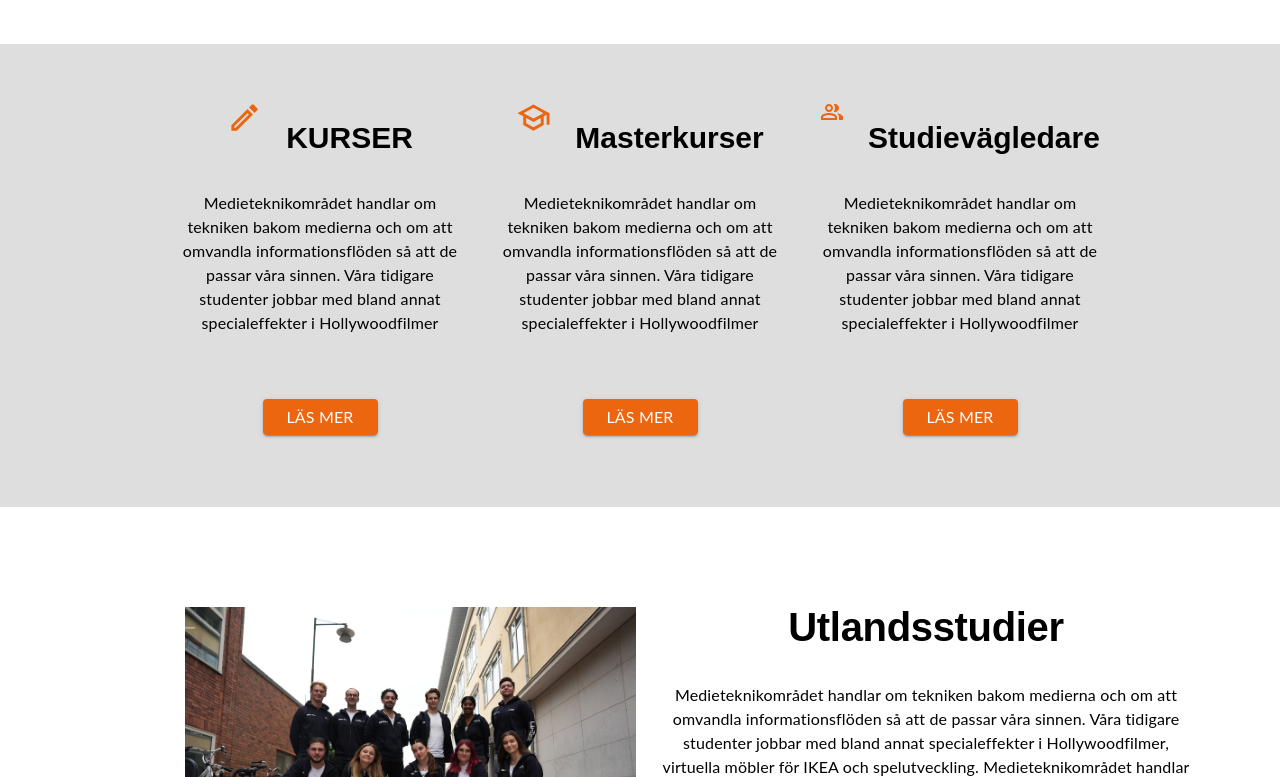
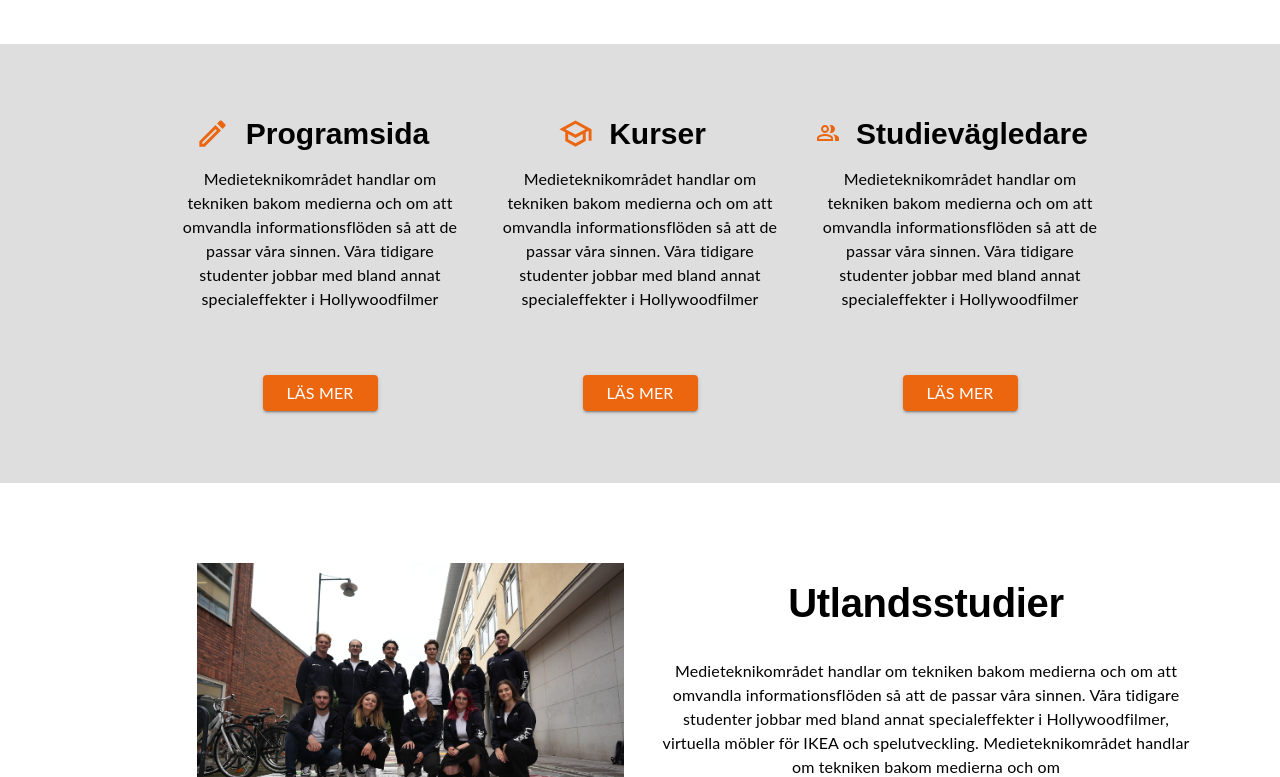
Before and after one commit to webbchef/medieteknik, a Next.js app: page /about in a window 1280 px wide. Shown: the part 963-1740 px from the top of the page. Built offline with nearby package versions, Linux system fonts and the light colour scheme.

Commit message:
external links on "om mt"

```diff
--- a/pages/about/index.tsx
+++ b/pages/about/index.tsx
@@ -156,17 +156,18 @@ const PresentationPage: NextPage = () => {
                 padding: 2,
               }}
             >
-              <Grid sx={{ display: "flex", justifyContent: "center" }}>
+              <Grid
+                sx={{
+                  display: "flex",
+                  justifyContent: "center",
+                  alignItems: "center",
+                }}
+              >
                 <CreateOutlinedIcon color="secondary" fontSize="large" />
 
-                <Grid sx={{ display: "flex", paddingLeft: 3 }}>
-                  <Typography
-                    variant="h3"
-                    sx={{ fontWeight: "bold", paddingBottom: 2 }}
-                  >
-                    KURSER
+                <Typography variant="h3" sx={{ fontWeight: "bold", m: 2 }}>
+                  Programsida
                 </Typography>
-                </Grid>
               </Grid>
 
               <Typography sx={{ marginBottom: 5 }}>
@@ -175,10 +176,11 @@ const PresentationPage: NextPage = () => {
                 tidigare studenter jobbar med bland annat specialeffekter i
                 Hollywoodfilmer
               </Typography>
-              {/* <Button variant="contained" size="small">
-                Läs mer
-              </Button> */}
-              <StyledButton src="/" external={true}>
+
+              <StyledButton
+                src="https://liu.se/utbildning/program/6cmen"
+                external={true}
+              >
                 Läs mer
               </StyledButton>
             </Grid>
@@ -193,17 +195,18 @@ const PresentationPage: NextPage = () => {
                 padding: 2,
               }}
             >
-              <Grid sx={{ display: "flex", justifyContent: "center" }}>
+              <Grid
+                sx={{
+                  display: "flex",
+                  justifyContent: "center",
+                  alignItems: "center",
+                }}
+              >
                 <SchoolOutlinedIcon color="secondary" fontSize="large" />
 
-                <Grid sx={{ display: "flex", paddingLeft: 3 }}>
-                  <Typography
-                    variant="h3"
-                    sx={{ fontWeight: "bold", paddingBottom: 2 }}
-                  >
-                    Masterkurser
+                <Typography variant="h3" sx={{ fontWeight: "bold", m: 2 }}>
+                  Kurser
                 </Typography>
-                </Grid>
               </Grid>
 
               <Typography sx={{ marginBottom: 5 }}>
@@ -212,10 +215,11 @@ const PresentationPage: NextPage = () => {
                 tidigare studenter jobbar med bland annat specialeffekter i
                 Hollywoodfilmer
               </Typography>
-              {/* <Button variant="contained" size="small">
-                Läs mer
-              </Button> */}
-              <StyledButton src="/" external={true}>
+
+              <StyledButton
+                src="https://studieinfo.liu.se/program/6CMEN"
+                external={true}
+              >
                 Läs mer
               </StyledButton>
             </Grid>
@@ -230,17 +234,18 @@ const PresentationPage: NextPage = () => {
                 padding: 2,
               }}
             >
-              <Grid sx={{ display: "flex", justifyContent: "center" }}>
+              <Grid
+                sx={{
+                  display: "flex",
+                  justifyContent: "center",
+                  alignItems: "center",
+                }}
+              >
                 <PeopleAltOutlinedIcon color="secondary" fontSize="medium" />
 
-                <Grid sx={{ paddingLeft: 3 }}>
-                  <Typography
-                    variant="h3"
-                    sx={{ fontWeight: "bold", paddingBottom: 2 }}
-                  >
+                <Typography variant="h3" sx={{ fontWeight: "bold", m: 2 }}>
                   Studievägledare
                 </Typography>
-                </Grid>
               </Grid>
 
               <Typography sx={{ marginBottom: 5 }}>
@@ -250,10 +255,10 @@ const PresentationPage: NextPage = () => {
                 Hollywoodfilmer
               </Typography>
 
-              {/* <Button variant="contained" size="small">
-                Läs mer
-              </Button> */}
-              <StyledButton src="/" external={true}>
+              <StyledButton
+                src="https://www.lith.liu.se/studievagledning/om-studievagledningen?l=sv"
+                external={true}
+              >
                 Läs mer
               </StyledButton>
             </Grid>
@@ -295,16 +300,13 @@ const PresentationPage: NextPage = () => {
               Hollywoodfilmer, virtuella möbler för IKEA och spelutveckling.
               Medieteknikområdet handlar om tekniken bakom medierna och om
             </Typography>
-            <Grid
-              item
-              xs={12}
-              sx={{ display: "flex", justifyContent: "center", m: 4 }}
+
+            <StyledButton
+              src="https://liu.se/artikel/utlandsstudier"
+              external={true}
             >
-              {/* <Button variant="contained"> Läs mer</Button> */}
-              <StyledButton src="/" external={true}>
               Läs mer
             </StyledButton>
-            </Grid>
           </Grid>
         </Grid>
         {/* ----------END Utlandsstudier ------------*/}
@@ -369,12 +371,7 @@ const PresentationPage: NextPage = () => {
                 Hollywoodfilmer, virtuella möbler för IKEA och spelutveckling.
               </Typography>
 
-              <Grid item sx={{ marginTop: 3 }}>
-                {/* <Button variant="contained" size="small">
-                  Anmäl
-                </Button> */}
               <StyledButton src="/">Anmäl</StyledButton>
-              </Grid>
             </Grid>
           </Grid>
 
```
Lines whose indentation alone changed are shown as unchanged.
